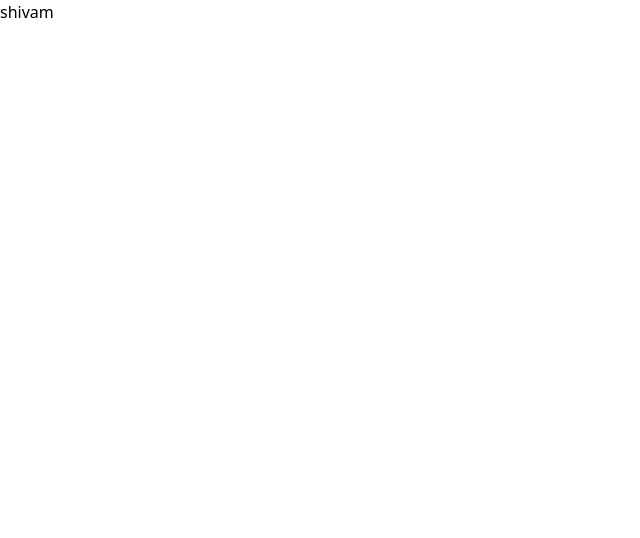
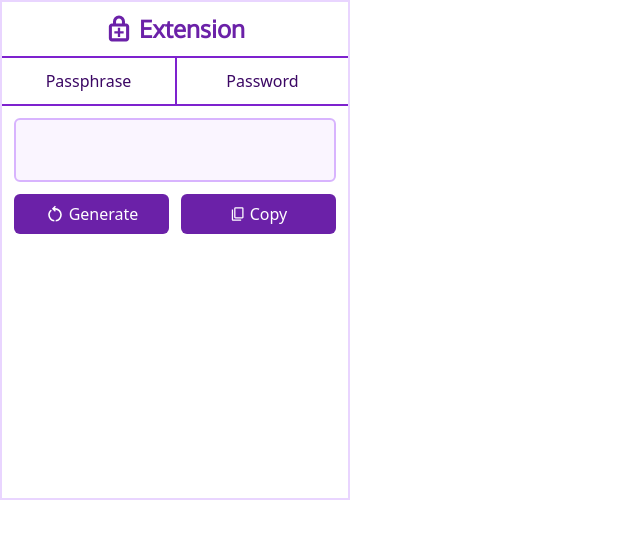
Before and after one commit to z1shivam/genpass-extension, a website built with Vite: page index.html in a window 1280 px wide. Shown: the whole page, without its empty margins (0-640 px from the left). Built offline with nearby package versions, Linux system fonts and the light colour scheme.

Commit message:
designed the basic ui

```diff
--- a/index.html
+++ b/index.html
@@ -1,14 +1,60 @@
-<!doctype html>
+<!DOCTYPE html>
 <html lang="en">
   <head>
     <meta charset="UTF-8" />
     <title>GenPass Extension</title>
-    <link rel="stylesheet" href="src/style.css">
+    <link rel="stylesheet" href="src/style.css" />
   </head>
-  <body>
-    <div>
-      <h1>shivam</h1>
-    </div>
+  <body class="w-[350px] h-[500px] border-2 border-purple-200 antialiased">
+    <header
+      class="w-full h-14 items-center flex justify-center border-b-2 border-purple-700"
+    >
+      <img src="/genpass-icon.svg" alt="genpass-icon" class="size-7" />
+      <span
+        class="font-['Oxygen'] text-2xl font-semibold text-purple-800 pl-1.5"
+        >Extension</span
+      >
+    </header>
+    <main>
+      <section
+        class="h-12 border-b-2 border-purple-700 divide-x-2 grid grid-cols-2 divide-purple-700"
+      >
+        <div
+          id="passphraseSelector"
+          class="flex justify-center items-center text-purple-950 cursor-pointer"
+        >
+          Passphrase
+        </div>
+        <div
+          id="passwordSelector"
+          class="flex justify-center items-center text-purple-950 cursor-pointer"
+        >
+          Password
+        </div>
+      </section>
+      <section class="p-3 space-y-3">
+        <div
+          id="passphraseContainer"
+          class="w-full min-h-16 bg-purple-50 border-2 border-purple-300 rounded-md"
+        ></div>
+        <div class="gap-3 grid grid-cols-2">
+          <button
+            class="py-2 bg-purple-800 text-white rounded-md flex justify-center items-center gap-1"
+          >
+            <img src="/regenerate.svg" alt="regenerate icon" class="size-5" />
+            Generate
+          </button>
+          <button
+          class="py-2 bg-purple-800 text-white rounded-md flex justify-center items-center gap-1"
+        >
+          <img src="/copy.svg" alt="regenerate icon" class="size-4" />
+          Copy
+        </button>
+        </div>
+      </section>
+      <section></section>
+      <section></section>
+    </main>
     <script type="module" src="/src/main.ts"></script>
   </body>
 </html>
--- a/src/style.css
+++ b/src/style.css
@@ -1,3 +1,8 @@
+@font-face {
+  font-family: 'Oxygen';
+  src: url('/Oxygen-Regular.ttf') format('truetype');
+}
+
 @tailwind base;
 @tailwind components;
 @tailwind utilities;
```
Also changed, not shown: public/Oxygen-Bold.ttf (added), public/Oxygen-Light.ttf (added), public/Oxygen-Regular.ttf (added), public/copy.svg (added), public/genpass-icon.svg (added), public/regenerate.svg (added).
